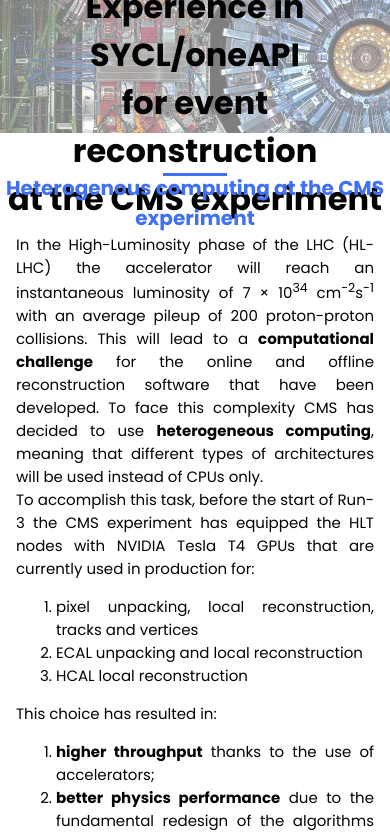
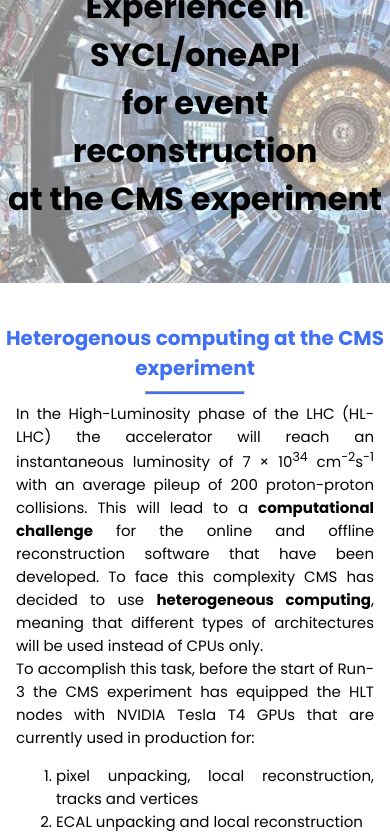
Before and after one commit to AuroraPerego/AuroraPerego.github.io, a plain HTML site: page _site/index.html in a window 390 px wide. Shown: the part 65-901 px from the top of the page. Drawn offline with nearby package versions, Linux system fonts and the light colour scheme.

Commit message:
additional fixes

```diff
--- a/_site/index.html
+++ b/_site/index.html
@@ -45,6 +45,7 @@
             <!--===== Heterogeneous =====-->
             <section class="about section " id="heterogeneous">
                 <h2 class="section-title">Heterogenous computing at the CMS experiment</h2>
+                <hr style="height:0.25rem;background-color:#4070F4;color:#4070F4;width:100px">
                 <div class="about__container bd-grid">
                     <div>
                         <p class="about__text">
@@ -68,6 +69,7 @@
             <!--===== Portability =====-->
             <section class="about section " id="portability">
 		    <h2 class="section-title">Performance portability libraries</h2>
+            <hr style="height:0.25rem;background-color:#4070F4;color:#4070F4;width:100px">
                 <div class="about__container bd-grid">
                     <div class="about__img">
                         <img src="./img/dpcpp.png" alt="">
@@ -86,6 +88,7 @@
             <!--===== Porting =====-->
             <section class="about section " id="porting">
                 <h2 class="section-title">From CUDA to SYCL</h2>
+                <hr style="height:0.25rem;background-color:#4070F4;color:#4070F4;width:100px">
                 <div class="about__container bd-grid">
                     <div>
                         <p class="about__text">
@@ -114,6 +117,7 @@
             <!--===== Performance =====-->
             <section class="about section " id="performance">
                 <h2 class="section-title">Performance tests and conclusions</h2>
+                <hr style="height:0.25rem;background-color:#4070F4;color:#4070F4;width:100px">
                 <div class="about__container bd-grid">
                     <div class="about__img">
                         <img src="./img/performance_T4.png" alt="">
@@ -126,7 +130,7 @@
                             At first we tested it on Intel CPU and GPU, showing that there is an actual gain in performance using the accelerator with respect to the traditional processor. Then we also tested it on a TESLA T4 NVIDIA GPU and compared its performance with native CUDA and Alpaka.<br>
                             The results look really promising, showing that SYCL is able to reach a higher throughput than native CUDA.<br>
                             <br>
-                            To conclude, heterogeneous computing can be a solution to face the computational challenge and a compatibility layer will help in reproducibility of the results and code maintainability. SYCL is promising from this point of view and the first tests show a really good performance, but it's not yet ready for a full-scale implementation since some features are still under development.
+                            To conclude, heterogeneous computing can be a solution to face the computational challenge and a compatibility layer will help in reproducibility of the results and code maintainability. SYCL is promising from this point of view and the first tests show really good performance, but it's not yet ready for a full-scale implementation since some features are still under development.
                         </p>
                     </div>
                 </div>
@@ -135,13 +139,14 @@
             <!--===== References and links =====-->
             <section class="about section " id="link">
                 <h2 class="section-title">References</h2>
+                <hr style="height:0.25rem;background-color:#4070F4;color:#4070F4;width:100px">
                     <div>
                         <p>
                             <ol>
                                 <li id="pixeltrack">pixeltrack-standalone - <a href="https://github.com/AuroraPerego/pixeltrack-standalone/tree/dev">GitHub repo</a></li>
-                                <li>pixeltrack-standalone - <a href="https://arxiv.org/pdf/2008.13461.pdf">paper</a></li>
+                                <li>pixeltrack-standalone - <a href="https://doi.org/10.3389/fdata.2020.601728">paper</a></li>
                                 <li id="clue">heterogeneous clue - <a href="https://github.com/cms-patatrack/heterogeneous-clue">GitHub repo</a></li>
-                                <li>heterogeneous clue - <a href="https://arxiv.org/pdf/2001.09761.pdf">paper</a></li>
+                                <li>heterogeneous clue - <a href="https://doi.org/10.3389/fdata.2020.591315">paper</a></li>
                                 <li><a href="https://patatrack.web.cern.ch/patatrack/wiki/cuda2sycl_rules/">porting CUDA to SYCL guide</a></li>
                                 <li><a href="https://link.springer.com/book/10.1007/978-1-4842-5574-2">DataParallel C++</a></li>
                             </ol>
@@ -151,14 +156,16 @@
             <!--===== FOOTER =====-->
         <footer class="footer">
             <p class="footer__title">Authors</p>
-	    <p class="about__text"> Nikolaos Andriotis<sup>1</sup>, Andrea Bocci<sup>2</sup>, Tony Di Pilato<sup>2,3</sup>, Luca Ferragina<sup>4</sup>, Felice Pantaleo<sup>2</sup>, <strong>Aurora Perego</strong><sup>5</sup>, Juan Jose Olivera Loyola<sup>6</sup>, Wahid Redjeb<sup>2,7</sup><br><br>
+	    <p class="about__text"> Nikolaos Andriotis<sup>1</sup>, Andrea Bocci<sup>2</sup>, Laura Cappelli<sup>3</sup>, Tony Di Pilato<sup>4,9</sup>, Luca Ferragina<sup>5</sup>, Juan Jose Olivera Loyola<sup>6</sup>, Felice Pantaleo<sup>2</sup>, <strong>Aurora Perego</strong><sup>7</sup>, Wahid Redjeb<sup>2,8</sup><br><br>
             <sup>1</sup>Barcelona Supercomputing Center, Spain<br>
-            <sup>2</sup>CERN<br>
-            <sup>3</sup>CASUS?<br>
-            <sup>4</sup>University of Bologna, Italy<br>
-            <sup>5</sup>University of Milano Bicocca, Italy<br>
+            <sup>2</sup>CERN, Switzerland<br>
+            <sup>3</sup>INFN Bologna, Italy<br>
+            <sup>4</sup>Center for Advanced Systems Understanding (CASUS)<br>
+            <sup>5</sup>University of Bologna, Italy<br>
             <sup>6</sup>Institute of Technology and Higher Studies of Monterrey, Mexico<br>
-            <sup>7</sup>RWTH Aachen University, Germany<br>
+            <sup>7</sup>University of Milano Bicocca, Italy<br>
+            <sup>8</sup>RWTH Aachen University, Germany<br>
+            <sup>9</sup>University of Geneva, Switzerland<br>
         </p>
             <div class="footer__social">
                 <a href="https://github.com/cms-patatrack" class="footer__icon"><i class='bx bxl-github' ></i></a>
--- a/_site/scripts/css/styles.css
+++ b/_site/scripts/css/styles.css
@@ -82,18 +82,9 @@
   font-size: var(--h2-font-size);
   color: var(--first-color);
   text-align: center;
+  margin-bottom: 0;
 }
-.section-title::after{
-  position: absolute;
-  content: "";
-  width: 64px;
-  height: 0.18rem;
-  left: 0;
-  right: 0;
-  margin: auto;
-  top: 0;
-  background-color: var(--first-color);
-}
+
 .section{
   padding-top: 0;
   padding-bottom: 0;
@@ -142,6 +133,7 @@
     transition: .5s;
   }
 }
+
 .nav__item{
   margin-bottom: var(--mb-4);
 }
@@ -205,11 +197,24 @@
     font-size: var(--big-font-size);
     margin-bottom: var(--mb-5);
     text-align: center;
-    background-image: url(../../img/cms_experiment2.jpg);
+    background-image: url(../../img/cms_experiment_small.jpg);
     background-size: cover;
     background-repeat: no-repeat;
     width: 100%;
     height: 150px;
+  }
+}
+
+@media screen and (max-width: 440px) {
+  .home__title{
+    font-size: var(--big-font-size);
+    margin-bottom: var(--mb-5);
+    text-align: center;
+    background-image: url(../../img/cms_experiment_small.jpg);
+    background-size: cover;
+    background-repeat: no-repeat;
+    width: 100%;
+    height: 300px;
   }
 }
 .home__title-color{
@@ -299,7 +304,7 @@
     padding-bottom: 3rem;
   }
   .section-title{
-    margin-bottom: var(--mb-6);
+    margin-bottom: var(--mb-1);
   }
   .section-title::after{
     width: 80px;
@@ -329,6 +334,7 @@
     align-items: center;
     text-align: justify;
   }
+
   .about__img img{
     width: 500px;
   }
--- a/scripts/css/styles.css
+++ b/scripts/css/styles.css
@@ -82,18 +82,9 @@
   font-size: var(--h2-font-size);
   color: var(--first-color);
   text-align: center;
+  margin-bottom: 0;
 }
-.section-title::after{
-  position: absolute;
-  content: "";
-  width: 64px;
-  height: 0.18rem;
-  left: 0;
-  right: 0;
-  margin: auto;
-  top: 0;
-  background-color: var(--first-color);
-}
+
 .section{
   padding-top: 0;
   padding-bottom: 0;
@@ -142,6 +133,7 @@
     transition: .5s;
   }
 }
+
 .nav__item{
   margin-bottom: var(--mb-4);
 }
@@ -205,11 +197,24 @@
     font-size: var(--big-font-size);
     margin-bottom: var(--mb-5);
     text-align: center;
-    background-image: url(../../img/cms_experiment2.jpg);
+    background-image: url(../../img/cms_experiment_small.jpg);
     background-size: cover;
     background-repeat: no-repeat;
     width: 100%;
     height: 150px;
+  }
+}
+
+@media screen and (max-width: 440px) {
+  .home__title{
+    font-size: var(--big-font-size);
+    margin-bottom: var(--mb-5);
+    text-align: center;
+    background-image: url(../../img/cms_experiment_small.jpg);
+    background-size: cover;
+    background-repeat: no-repeat;
+    width: 100%;
+    height: 300px;
   }
 }
 .home__title-color{
@@ -299,7 +304,7 @@
     padding-bottom: 3rem;
   }
   .section-title{
-    margin-bottom: var(--mb-6);
+    margin-bottom: var(--mb-1);
   }
   .section-title::after{
     width: 80px;
@@ -329,6 +334,7 @@
     align-items: center;
     text-align: justify;
   }
+
   .about__img img{
     width: 500px;
   }
```
Also changed, not shown: index.html (+16 -9 lines), 2 other files.
